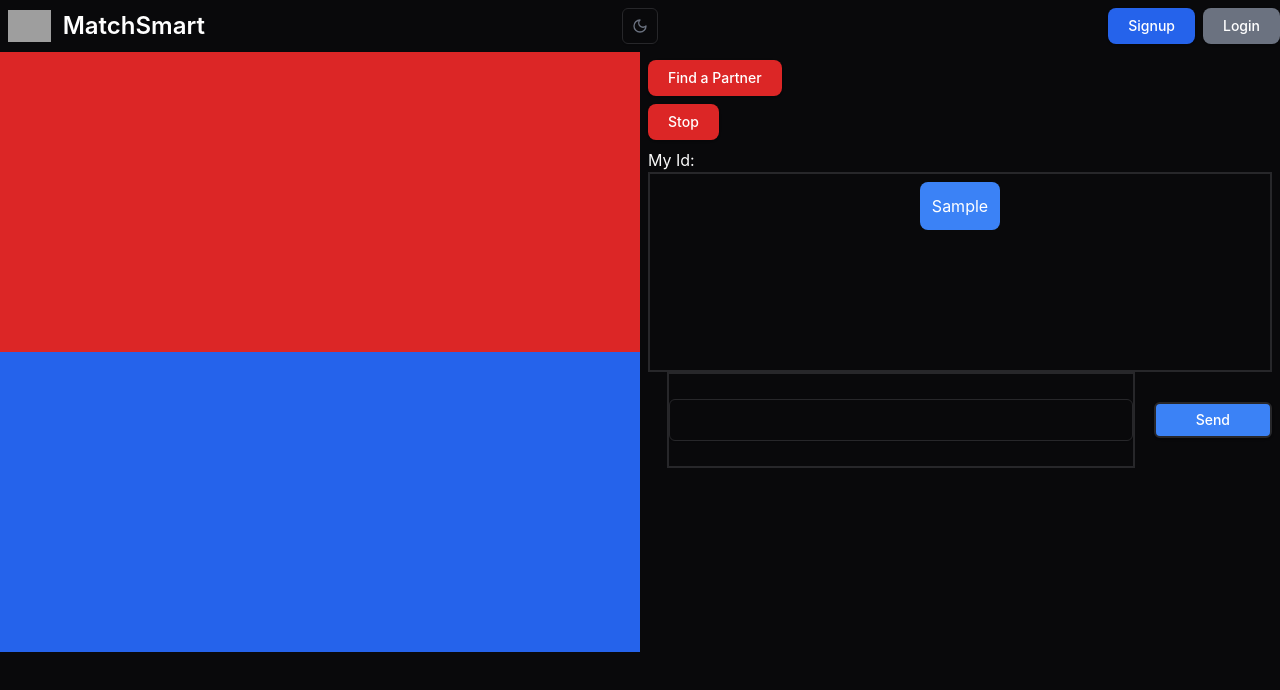
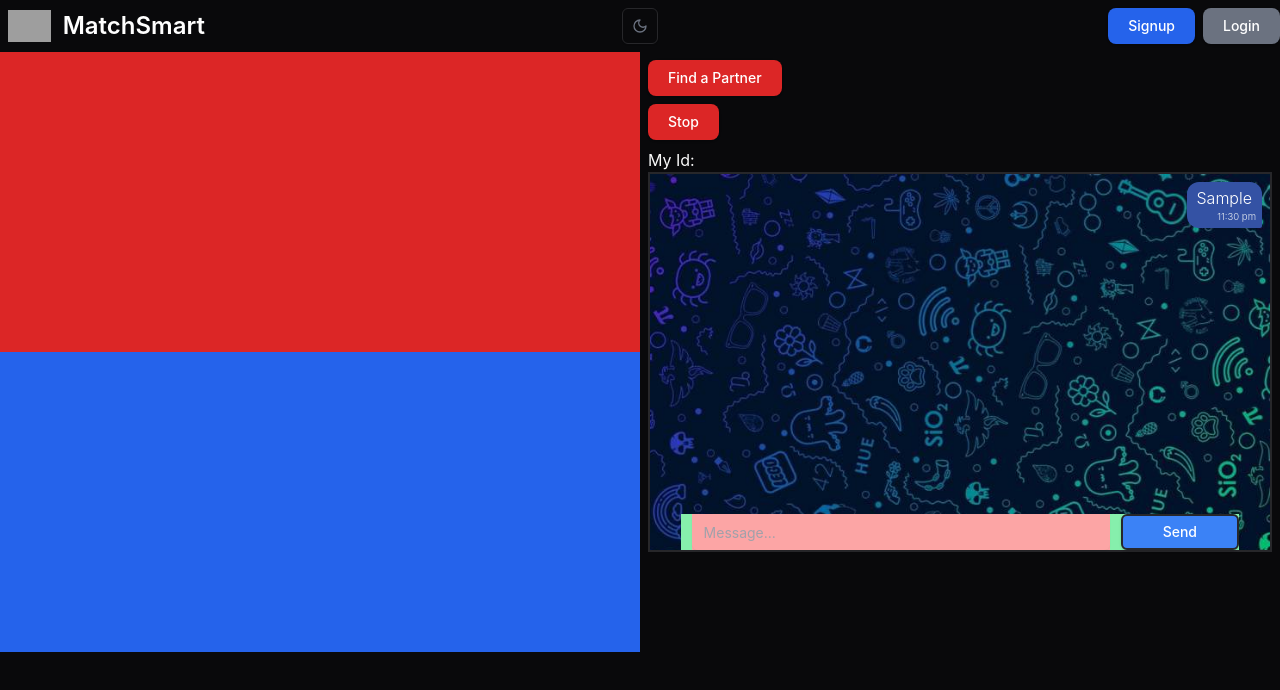
Before and after one commit to Its-sunny69/MatchSmart, a React (Vite) app in the folder client/: page / in a window 1280 px wide. Both pictures are taken after typing "Sample" into the empty fields and a click on the button "Send". Shown: the top 690 px of the page. Built offline with nearby package versions, Linux system fonts and the light colour scheme; no server answers; grey boxes are pictures that could not be loaded.

Commit message:
chatbox UI update

```diff
--- a/client/package.json
+++ b/client/package.json
@@ -13,6 +13,7 @@
     "@radix-ui/react-dropdown-menu": "^2.1.2",
     "@radix-ui/react-slot": "^1.1.0",
     "class-variance-authority": "^0.7.0",
+    "client": "file:",
     "clsx": "^2.1.1",
     "lucide-react": "^0.454.0",
     "react": "^18.3.1",
--- a/client/src/components/Chatbox.tsx
+++ b/client/src/components/Chatbox.tsx
@@ -1,11 +1,11 @@
-import { useEffect, useState } from "react";
+import { useEffect, useState, useRef } from "react";
 import { Input } from "./ui/input";
 import { Button } from "./ui/button";
 import { Socket } from "socket.io-client";
 
 interface ChatboxProps {
-    roomId: string,
-    socket: Socket
+  roomId: string;
+  socket: Socket;
 }
 
 interface Message {
@@ -14,52 +14,156 @@ interface Message {
 }
 
 const Chatbox: React.FC<ChatboxProps> = ({ roomId, socket }) => {
-    const [message, setMessage] = useState<string>('');
+  const [message, setMessage] = useState<string>("");
   const [messages, setMessages] = useState<Message[]>([]);
+  const chatContainerRef = useRef<HTMLDivElement>(null);
+  const [visibleMessages, setVisibleMessages] = useState<
+    Record<number, number>
+  >({});
 
   useEffect(() => {
     // Listen for incoming messages and update the messages array
-        socket.on('message', (msg: string, id: string) => {
+    socket.on("message", (msg: string, id: string) => {
       setMessages((prevMessages) => [...prevMessages, { id, msg }]);
     });
 
     // Clean up the listener when the component unmounts
     return () => {
-            socket.off('message');
+      socket.off("message");
     };
   }, [socket]);
 
+  useEffect(() => {
+    if (chatContainerRef.current) {
+      chatContainerRef.current.scrollTo({
+        top: chatContainerRef.current.scrollHeight,
+        behavior: "smooth", // Smooth scrolling effect
+      });
+    }
+  }, [messages]);
+
+  // Function to detect visible messages
+  const detectVisibleMessages = () => {
+    const container = chatContainerRef.current;
+    if (!container) return;
+
+    const containerRect = container.getBoundingClientRect();
+    const buffer = 100; // Adjust buffer size (in pixels)
+
+    const updatedVisibility: Record<number, number> = {};
+
+    container.childNodes.forEach((node, index) => {
+      const messageElement = node as HTMLElement;
+      const rect = messageElement.getBoundingClientRect();
+
+      // Adjust viewport range by adding buffer zone
+      const topInView = rect.top >= containerRect.top - buffer;
+      const bottomInView = rect.bottom <= containerRect.bottom + buffer;
+
+      if (topInView && bottomInView) {
+        const distanceFromTop = Math.max(
+          0,
+          rect.top - containerRect.top + buffer
+        ); // Include buffer
+        const visiblePercent =
+          1 - distanceFromTop / (containerRect.height + buffer);
+        updatedVisibility[index] = visiblePercent;
+      }
+    });
+
+    setVisibleMessages(updatedVisibility);
+  };
+
+  useEffect(() => {
+    const container = chatContainerRef.current;
+    container?.addEventListener("scroll", detectVisibleMessages);
+    detectVisibleMessages(); // Initial detection
+
+    return () =>
+      container?.removeEventListener("scroll", detectVisibleMessages);
+  }, [messages]);
+
+  // Function to interpolate between two colors
+  const interpolateColor = (color1: number[], color2: number[], factor: number) => {
+    return color1.map((start, i) =>
+      Math.round(start + (color2[i] - start) * factor)
+    );
+  };
+
+  const getBackgroundColor = (index: number) => {
+    const visibility = visibleMessages[index] || 0;
+
+    const color1 = [18, 169, 134]; // #12a986 (green)
+    const color2 = [63, 55, 174];  // #3f37ae (purple)
+
+    // Interpolate based on visibility
+    const interpolatedColor = interpolateColor(color1, color2, visibility);
+    return `rgb(${interpolatedColor.join(',')})`;
+  };
+
   const handleSendMessage = () => {
     if (!message.trim()) {
-            return alert('Please enter a message.');
+      return alert("Please enter a message.");
     }
 
     // Emit the message to the server
-        socket.emit('message', message, roomId, socket.id!); // Use `socket.id!` to assert non-nullable
-        setMessages((prevMessages) => [...prevMessages, { id: socket.id!, msg: message }]);
-        setMessage('');
+    socket.emit("message", message, roomId, socket.id!); // Use `socket.id!` to assert non-nullable
+    setMessages((prevMessages) => [
+      ...prevMessages,
+      { id: socket.id!, msg: message },
+    ]);
+    setMessage("");
   };
 
   return (
     <div className="w-full h-fit flex-col">
-            <div className="w-full border-2 min-h-[200px] max-h-[400px] overflow-y-auto">
+      <div className="w-full bg-[url('../src/assets/chat-wallpaper.jpg')] bg-cover border-2 min-h-[200px] max-h-[400px] ">
+        <div
+          className="w-full h-[20rem] overflow-y-auto"
+          ref={chatContainerRef}
+        >
           {messages.map((msgObj, index) => (
             <div
               key={index}
-                        className={`w-full p-2 flex ${msgObj.id === socket.id ? 'justify-end' : 'justify-start'}`}
+              className={`w-full p-2 flex justify-start items-start ${
+                msgObj.id === socket.id ? "" : ""
+              }`}
             >
-                        <div className={`max-w-xs p-3 rounded-lg ${msgObj.id === socket.id ? 'bg-blue-500 text-white' : 'bg-gray-300 text-black'}`}>
-                            <p>{msgObj.msg}</p>
+              <div
+                className={`max-w-xs px-1.5 py-1 rounded-xl ${
+                  msgObj.id === socket.id
+                    ? " text-white mr-0 rounded-br-[2px]"
+                    : "bg-[#d1d5db55] backdrop-blur-sm text-white ml-0 rounded-bl-[2px]"
+                }`}
+                style={{
+                  backgroundColor: msgObj.id === socket.id ? getBackgroundColor(index) : "#d1d5db55",
+                }}
+              >
+                <p className="break-words whitespace-pre-wrap p-1 leading-4 font-light">
+                  {msgObj.msg}
+                </p>
+                <p className="text-[0.6rem] font-light flex justify-end pl-5 text-slate-200">
+                  {"11:30 pm"}
+                </p>
               </div>
+              {/* <div ref={chatContainerRef}></div> */}
             </div>
           ))}
         </div>
-            <div className="mt-auto w-full h-24 flex justify-center items-center">
-                <div className="w-3/4 h-full border-2 flex justify-center items-center">
+        <div className="w-full mt-5 flex justify-center items-center">
+          <div className=" bg-green-300  w-[90%] flex justify-center items-center">
+            <div className="w-3/4 bg-red-300 flex justify-center items-center">
               <Input
-                        className="w-full py-5 text-lg"
+                className="w-full py-2 text-sm border-none"
+                placeholder="Message..."
                 value={message}
                 onChange={(e) => setMessage(e.target.value)}
+                onKeyDown={(e) => {
+                  if (e.key === "Enter") {
+                    e.preventDefault(); // Prevents default behavior like new line
+                    handleSendMessage();
+                  }
+                }}
               />
             </div>
             <Button
@@ -70,6 +174,8 @@ const Chatbox: React.FC<ChatboxProps> = ({ roomId, socket }) => {
             </Button>
           </div>
         </div>
+      </div>
+    </div>
   );
 };
 
```
Also changed, not shown: client/src/assets/chat-wallpaper.jpg (added), 1 other file (tests, documents, lock files or other folders). Lines whose indentation alone changed are shown as unchanged.
